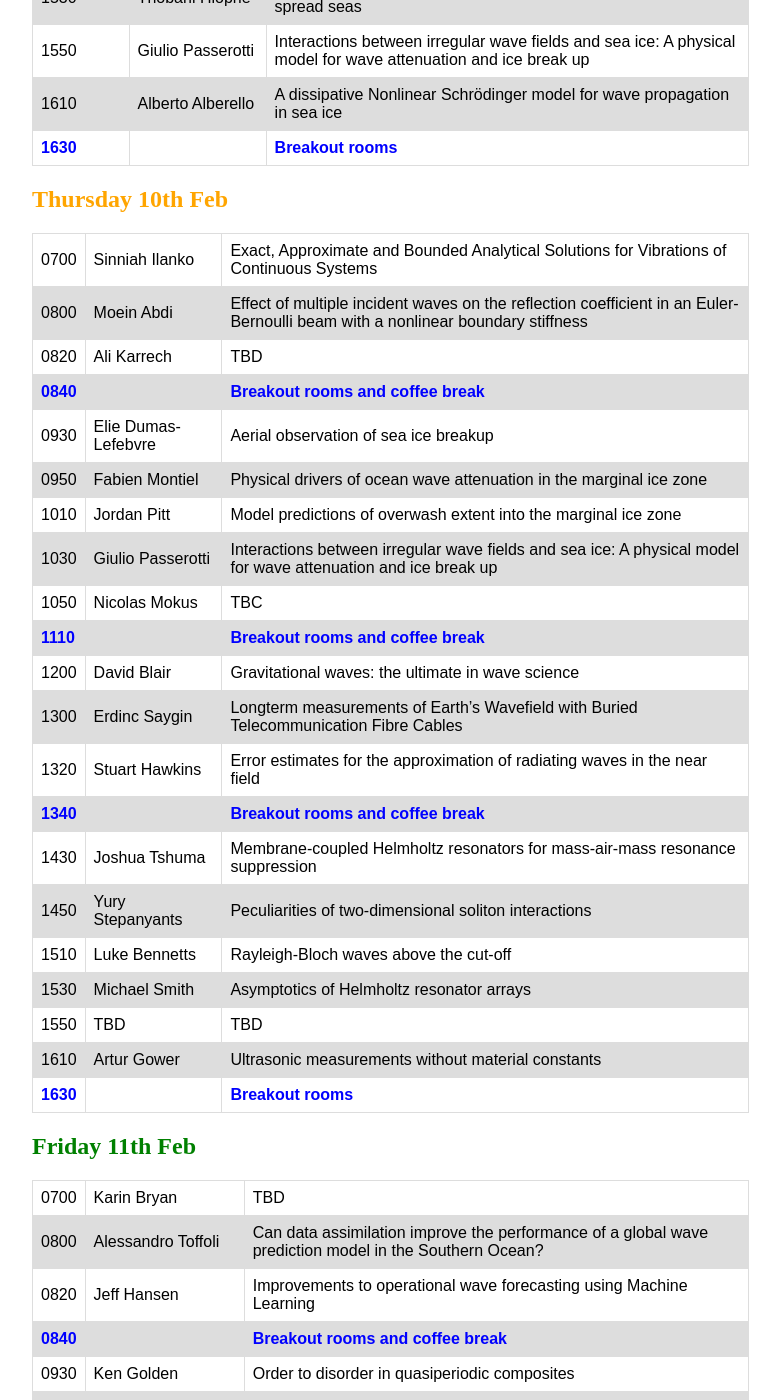
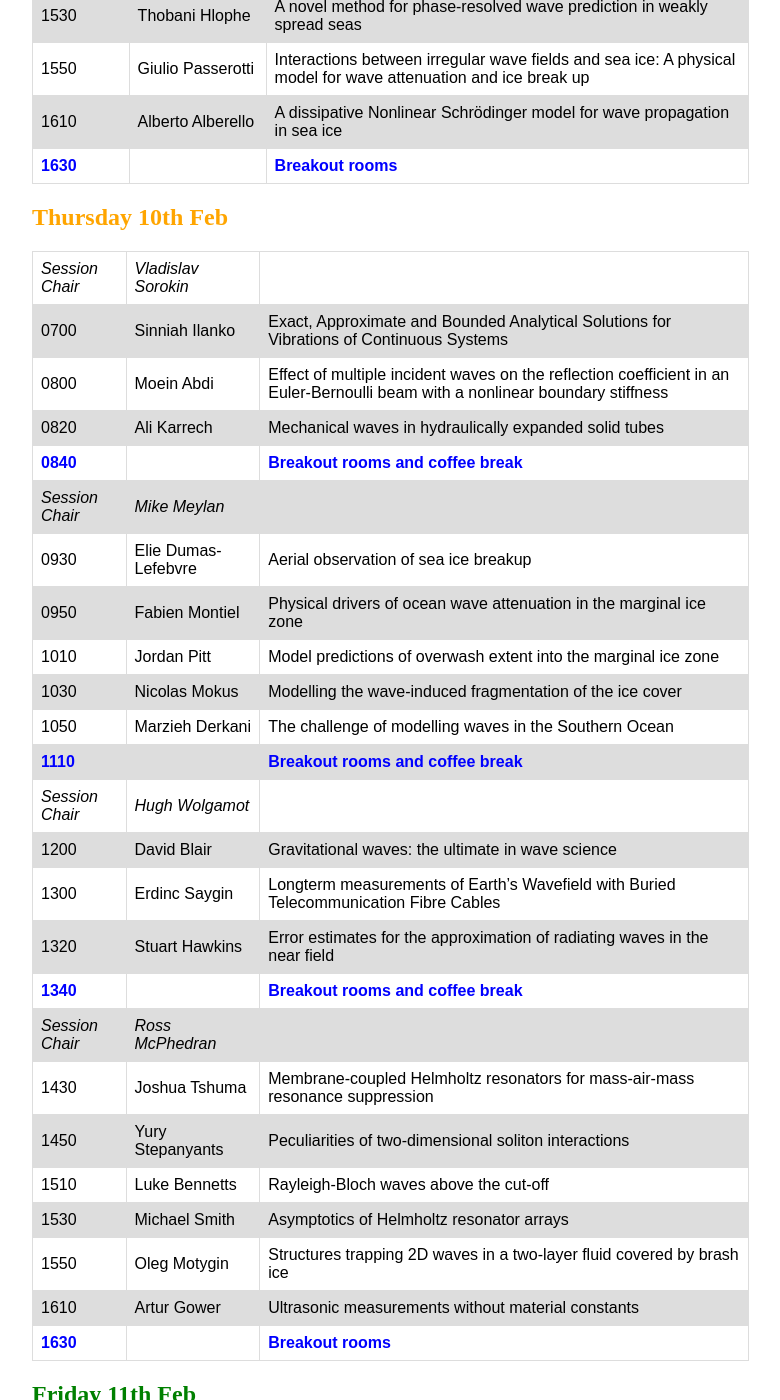
Before and after one commit to kozwaves/kozwaves.github.io, a Jekyll site: the page built from KOZWaves2022/index.html, in a window 1280 px wide and 1400 px high, scrolled down 1569 px. Shown: the whole window, without its empty margins (160-940 px from the left). Built offline with Jekyll 4.4.1, drawn with Linux system fonts in a browser that asks for light colours; comment, search, counter and statistics services are not loaded; some of the changed text lies outside the part shown.

Commit message:
Update index.html

```diff
--- a/KOZWaves2022/index.html
+++ b/KOZWaves2022/index.html
@@ -100,7 +100,7 @@ tr:nth-child(even) {
     <td style="color:blue"><b>Breakout rooms and coffee break</b></td>
   </tr>
   <tr>
-    <td><i>Chair</i></td>
+    <td><i>Session Chair</i></td>
 	  <td><i>Ann Roberts</i></td>
     <td></td>
   </tr>
@@ -125,7 +125,7 @@ tr:nth-child(even) {
     <td style="color:blue"><b>Breakout rooms and coffee break</b></td>
   </tr>
   <tr>
-    <td><i>Chair</i></td>
+    <td><i>Session Chair</i></td>
 	  <td><i>Amin Chabchoub</i></td>
     <td></td>
   </tr>
@@ -172,6 +172,11 @@ tr:nth-child(even) {
 
 <table>
 <tr>
+    <td><i>Session Chair</i></td>
+	  <td><i>Vladislav Sorokin</i></td>
+    <td></td>
+</tr>
+<tr>
 	<td>0700</td>
 	<td>Sinniah Ilanko</td>
 	<td>Exact, Approximate and Bounded Analytical Solutions for Vibrations of Continuous Systems</td>
@@ -184,12 +189,17 @@ tr:nth-child(even) {
 <tr>
 	<td>0820</td>
 	<td>Ali Karrech</td>
-	<td>TBD</td>
+	<td>Mechanical waves in hydraulically expanded solid tubes</td>
 </tr>
 <tr>
 	<td style="color:blue"><b>0840</b></td>
 	<td></td>
 	<td style="color:blue"><b>Breakout rooms and coffee break</b></td>
+</tr>
+<tr>
+    <td><i>Session Chair</i></td>
+	  <td><i>Mike Meylan</i></td>
+    <td></td>
 </tr>
 <tr>
 	<td>0930</td>
@@ -208,18 +218,23 @@ tr:nth-child(even) {
 </tr>
 <tr>
 	<td>1030</td>
-	<td>Giulio Passerotti</td>
-	<td>Interactions between irregular wave fields and sea ice: A physical model for wave attenuation and ice break up</td>
+	<td>Nicolas Mokus</td>
+	<td>Modelling the wave‐induced fragmentation of the ice cover</td>
 </tr>
 <tr>
 	<td>1050</td>
-	<td>Nicolas Mokus</td>
-	<td>TBC</td>
+	<td>Marzieh Derkani</td>
+	<td>The challenge of modelling waves in the Southern Ocean</td>
 </tr>
 <tr>
 	<td style="color:blue"><b>1110</b></td>
 	<td></td>
 	<td style="color:blue"><b>Breakout rooms and coffee break</b></td>
+</tr>
+<tr>
+    <td><i>Session Chair</i></td>
+	  <td><i>Hugh Wolgamot</i></td>
+    <td></td>
 </tr>
 <tr>
 	<td>1200</td>
@@ -240,6 +255,11 @@ tr:nth-child(even) {
 	<td style="color:blue"><b>1340</b></td>
 	<td></td>
 	<td style="color:blue"><b>Breakout rooms and coffee break</b></td>
+</tr>
+<tr>
+    <td><i>Session Chair</i></td>
+	  <td><i>Ross McPhedran</i></td>
+    <td></td>
 </tr>
 <tr>
 	<td>1430</td>
@@ -263,8 +283,8 @@ tr:nth-child(even) {
 </tr>
 <tr>
 	<td>1550</td>
-	<td>TBD</td>
-	<td>TBD</td>
+	<td>Oleg Motygin</td>
+	<td>Structures trapping 2D waves in a two-layer fluid covered by brash ice</td>
 </tr>
 <tr>
 	<td>1610</td>
```
